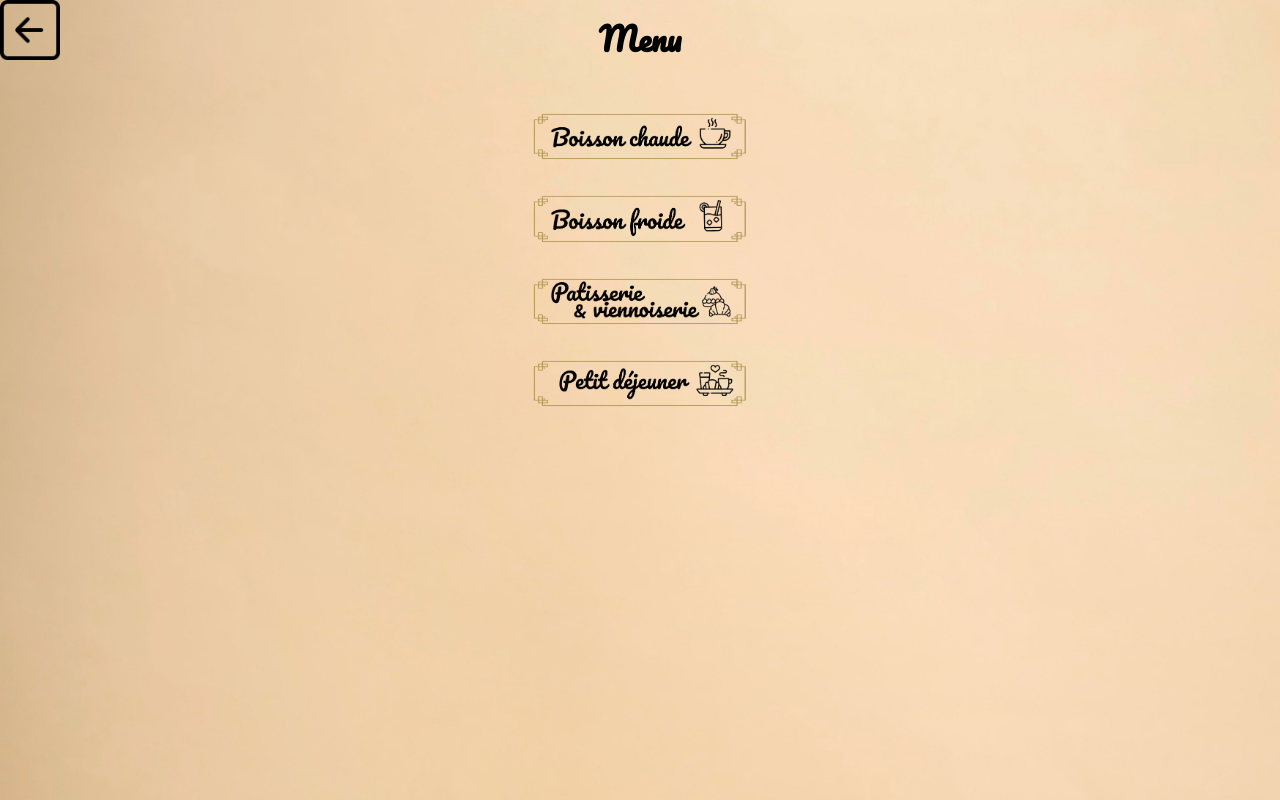
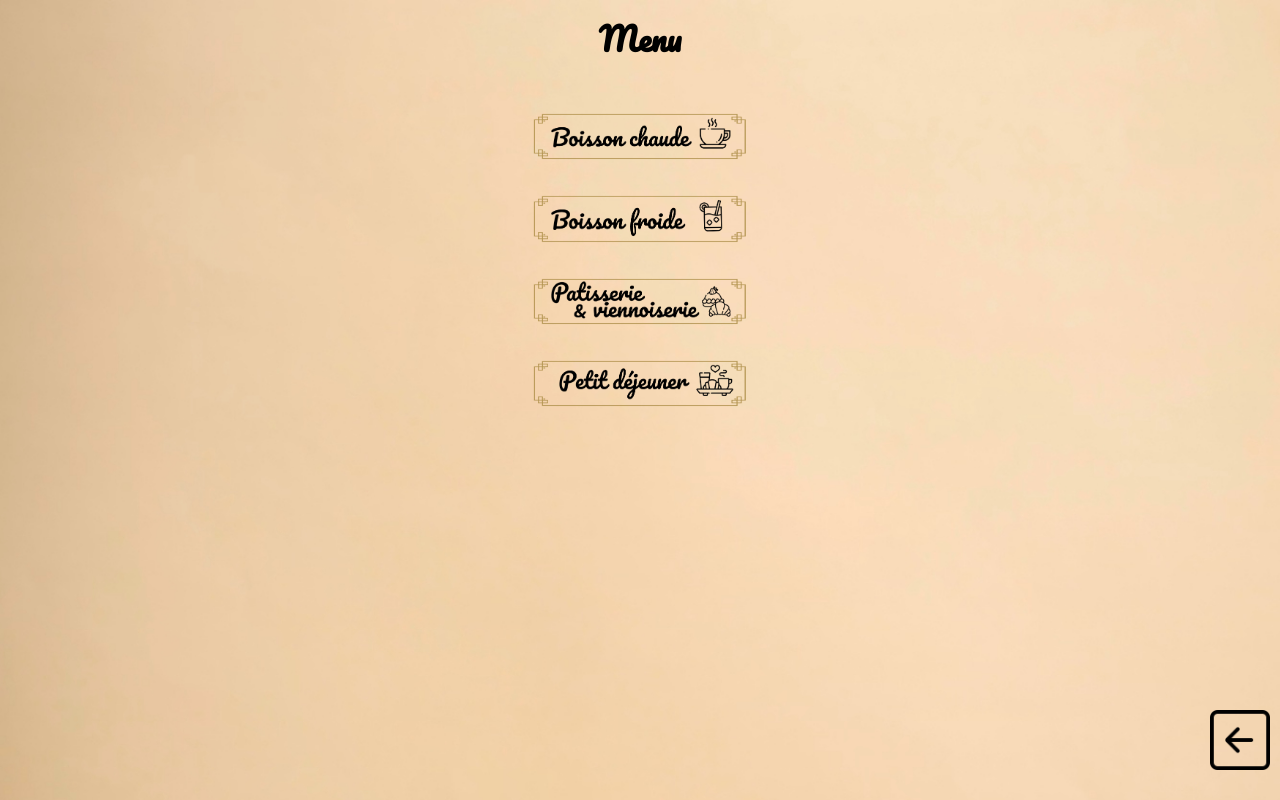
Before and after one commit to Vergnano-boutique/LaBoutiqueDuCafe, a plain HTML site: page Menu.html in a window 1280 px wide. Drawn offline with Linux system fonts and the light colour scheme.

Commit message:
Add files via upload

```diff
--- a/Menu.html
+++ b/Menu.html
@@ -27,12 +27,13 @@
         }
 
         .logo {
-            width: 60px;
-            height: 60px;
-            position: absolute;
-  top: 0;
-  left: 0;
-        }
+    width: 60px;
+    height: 60px;
+    position: absolute;
+    bottom: 30px; /* Ajustez l'espacement vertical ici */
+    right: 10px; /* Ajustez l'espacement horizontal ici */
+}
+
         .minilogo {
             width: 80%;
         }
```
